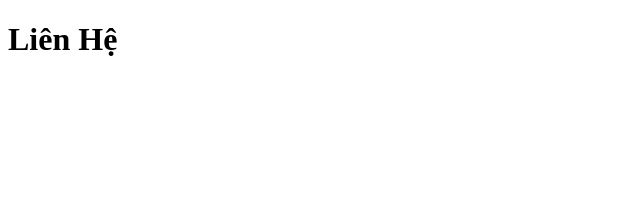
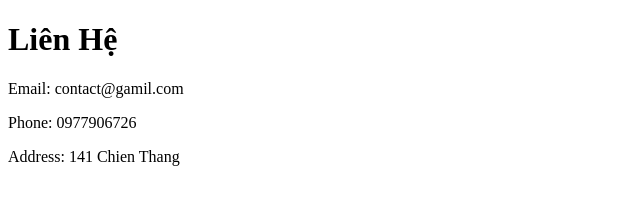
Before and after one commit to truonghop1909/hoc-git-f7-24, a plain HTML site: page lien-he.html in a window 1280 px wide. Shown: the whole page, without its empty margins (0-640 px from the left). Drawn offline with Linux system fonts and the light colour scheme.

Commit message:
Cập nhật Trang liên hệ

```diff
--- a/lien-he.html
+++ b/lien-he.html
@@ -7,5 +7,8 @@
 </head>
 <body>
     <h1>Liên Hệ</h1>
+    <p>Email: contact@gamil.com</p>
+    <p>Phone: 0977906726</p>
+    <p>Address: 141 Chien Thang</p>
 </body>
 </html>
```
